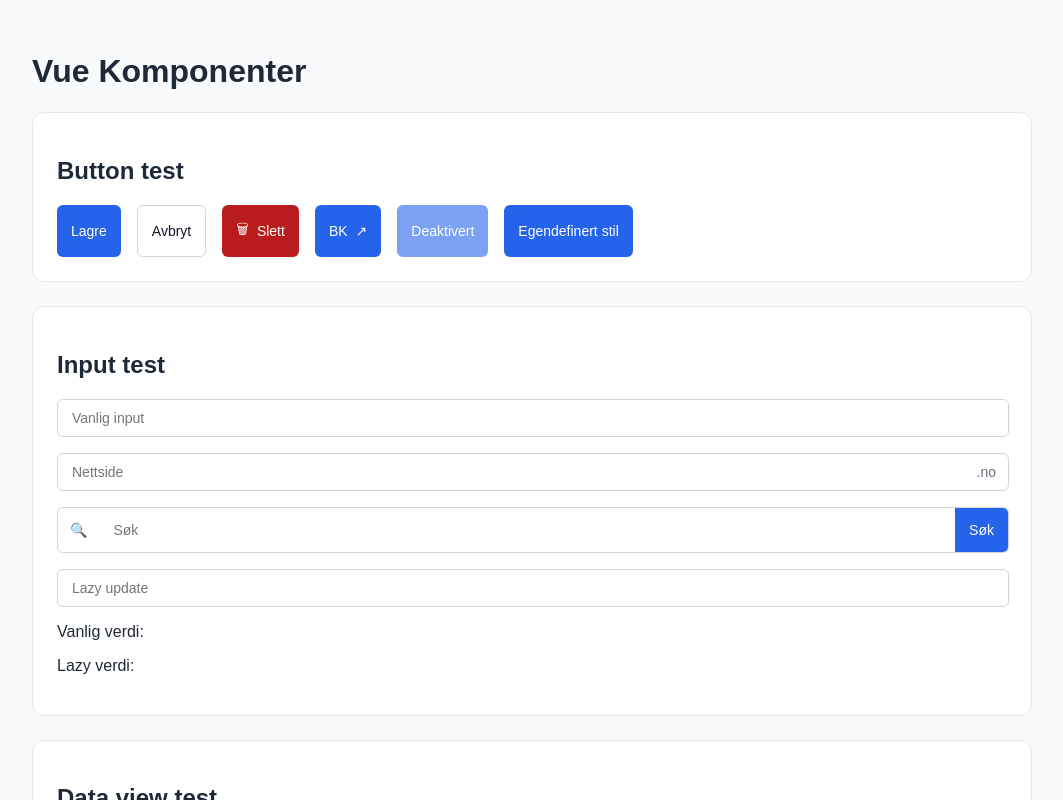
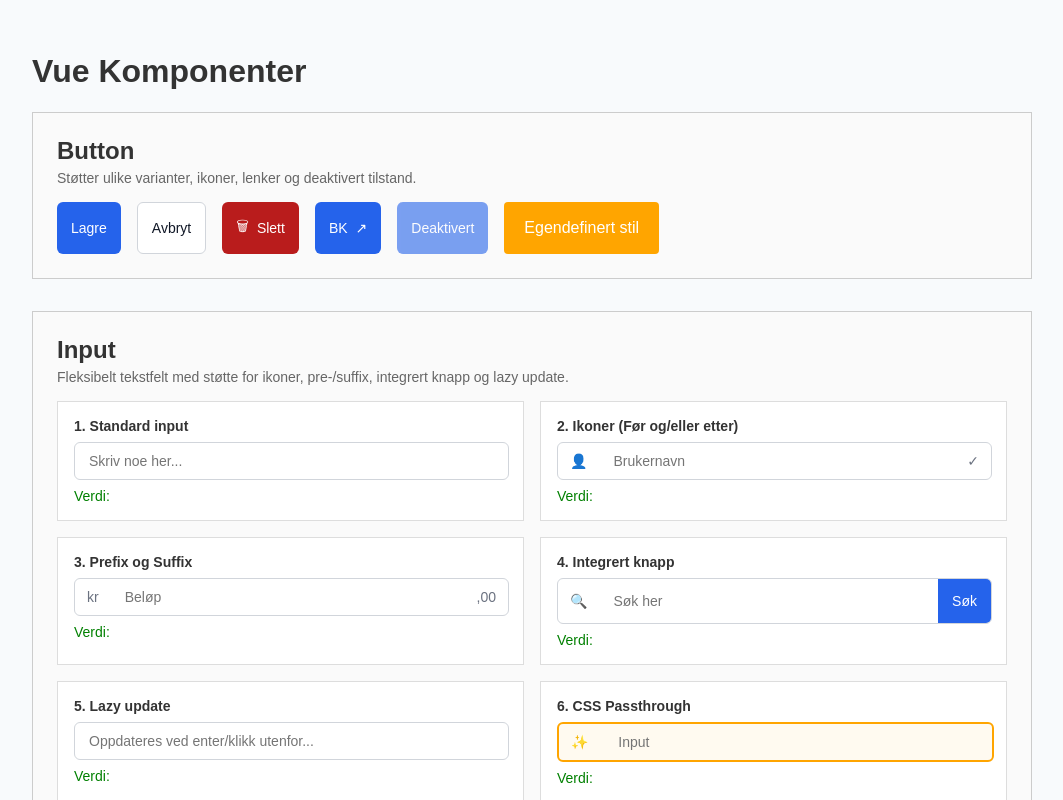
Before and after one commit to sebastianingebrigtsen/Vue-komponenter, a Vue app: page / in a window 1280 px wide. Shown: the top 800 px of the page, without its empty margins (108-1171 px from the left). Built offline with nearby package versions, Linux system fonts and the light colour scheme.

Commit message:
Endret struktur av input komponent visning og stiling av app.vue for bedre UX

```diff
--- a/src/App.vue
+++ b/src/App.vue
@@ -9,11 +9,16 @@ function clickTest() {
   alert('Knappen er trykket på!');
 }
 
-const inputValue = ref('');
+// Uavhengige tilstander for hver av input-testene slik at de fungerer hver for seg
+const basicValue = ref('');
+const iconValue = ref('');
+const prefixSuffixValue = ref('');
+const buttonValue = ref('');
 const lazyValue = ref('');
+const customCssValue = ref('');
 
 function handleSearch() {
-  alert(`Søker etter: ${inputValue.value}`);
+  alert(`Søker etter: ${buttonValue.value}`);
 }
 const items = ref(dummyItems);
 
@@ -28,10 +33,16 @@ function handleDelete(item: { name: string }) {
 
 <template>
   <main>
-    <h1>Vue Komponenter</h1>
-    <!--Knappe komponent-->
+      <h1>Vue Komponenter</h1>
+    <!--
+      Test-seksjon for Knappe-komponenten.
+      Viser frem ulike tilstander og funksjoner som ikoner, lenker og deaktivering.
+    -->
     <section class="demo-section">
-      <h2>Button test</h2>
+      <div class="section-header">
+        <h2>Button</h2>
+        <p>Støtter ulike varianter, ikoner, lenker og deaktivert tilstand.</p>
+      </div>
 
       <div class="button-group">
         <BaseButton label="Lagre" @click="clickTest" />
@@ -39,77 +50,177 @@ function handleDelete(item: { name: string }) {
         <BaseButton label="Slett" variant="danger" iconBefore="🗑" />
         <BaseButton label="BK" href="https://bk.no/tjenestekategorier/teknologi" iconAfter="↗" />
         <BaseButton label="Deaktivert" disabled />
-        <BaseButton label="Egendefinert stil" customClass="big-button" />
+        <BaseButton label="Egendefinert stil" customClass="orange-button" />
       </div>
     </section>
 
-    <!--Input komponent-->
+    <!--
+      Test-seksjon for Input-komponenten.
+      Hver boks representerer et spesifikt krav fra oppgaveteksten og har sin egen v-model.
+    -->
     <section class="demo-section">
-      <h2>Input test</h2>
-
-      <div class="input-group">
-        <BaseInput v-model="inputValue" placeholder="Vanlig input" />
-        <BaseInput v-model="inputValue" placeholder="Nettside" suffix=".no" />
-        <BaseInput v-model="inputValue" placeholder="Søk" iconBefore="🔍" buttonLabel="Søk" @buttonClick="handleSearch" />
-        <BaseInput v-model="lazyValue" placeholder="Lazy update" updateMode="lazy" />
+      <div class="section-header">
+        <h2>Input</h2>
+        <p>Fleksibelt tekstfelt med støtte for ikoner, pre-/suffix, integrert knapp og lazy update.</p>
       </div>
 
-      <p>Vanlig verdi: {{ inputValue }}</p>
-      <p>Lazy verdi: {{ lazyValue }}</p>
+      <div class="input-demo-grid">
+        <div class="input-demo-item">
+          <!-- Her bindes verdien direkte og oppdateres på hvert tastetrykk (eager update ved utelatt updateMode-prop) -->
+          <label>1. Standard input</label>
+          <BaseInput v-model="basicValue" placeholder="Skriv noe her..." />
+          <p class="demo-result">Verdi: <strong>{{ basicValue }}</strong></p>
+        </div>
+
+        <div class="input-demo-item">
+          <label>2. Ikoner (Før og/eller etter)</label>
+          <BaseInput v-model="iconValue" placeholder="Brukernavn" iconBefore="👤" iconAfter="✓" />
+          <p class="demo-result">Verdi: <strong>{{ iconValue }}</strong></p>
+        </div>
+
+        <div class="input-demo-item">
+          <label>3. Prefix og Suffix</label>
+          <BaseInput v-model="prefixSuffixValue" placeholder="Beløp" prefix="kr" suffix=",00" />
+          <p class="demo-result">Verdi: <strong>{{ prefixSuffixValue }}</strong></p>
+        </div>
+
+        <div class="input-demo-item">
+          <label>4. Integrert knapp</label>
+          <BaseInput v-model="buttonValue" placeholder="Søk her" iconBefore="🔍" buttonLabel="Søk" @buttonClick="handleSearch" />
+          <p class="demo-result">Verdi: <strong>{{ buttonValue }}</strong></p>
+        </div>
+
+        <div class="input-demo-item">
+          <!-- Viser hvordan updateMode="lazy" fører til at oppdatering kun skjer når feltet mister fokus eller man trykker enter -->
+          <label>5. Lazy update</label>
+          <BaseInput v-model="lazyValue" placeholder="Oppdateres ved enter/klikk utenfor..." updateMode="lazy" />
+          <p class="demo-result">Verdi: <strong>{{ lazyValue }}</strong></p>
+        </div>
+
+        <div class="input-demo-item">
+          <!-- customClass viser CSS passthrough der en tilpasset stil (definert nederst i fila) brukes på den underliggende inputen -->
+          <label>6. CSS Passthrough</label>
+          <BaseInput v-model="customCssValue" placeholder=" Input" customClass="orange-input" iconBefore="✨" />
+          <p class="demo-result">Verdi: <strong>{{ customCssValue }}</strong></p>
+        </div>
+      </div>
     </section>
 
-    <!--Dataview komponent-->
+    <!--
+      Test-seksjon for DataView-komponenten.
+      Sender inn DummyData, en custom-class for radene, og fanger opp eventuelle redigerings- og slettekall
+    -->
     <section class="demo-section">
-      <h2>Data view test</h2>
+      <div class="section-header">
+        <h2>Data View</h2>
+        <p>Visning av data i grid- eller tabellformat med søk, sortering og valg.</p>
+      </div>
 
       <DataView :items="items" itemClass="custom-item" @edit="handleEdit" @delete="handleDelete" />
     </section>
   </main>
 </template>
 
-<style>
+<style scoped>
 main {
   max-width: 1000px;
   margin: 0 auto;
   padding: 2rem;
   font-family: Arial, sans-serif;
+  color: #333;
 }
 
-.intro {
-  color: #4b5563;
+.page-header {
   margin-bottom: 2rem;
+  border-bottom: 1px solid #ccc;
+  padding-bottom: 1rem;
+}
+
+.page-header h1 {
+  margin: 0 0 0.5rem 0;
+}
+
+.page-description {
+  margin: 0;
+  color: #666;
 }
 
 .demo-section {
-  background: white;
-  border: 1px solid #e5e7eb;
-  border-radius: 12px;
+  border: 1px solid #ccc;
   padding: 1.5rem;
-  margin-bottom: 1.5rem;
+  margin-bottom: 2rem;
+  background: #fafafa;
+}
+
+.section-header {
+  margin-bottom: 1rem;
+}
+
+.section-header h2 {
+  margin: 0 0 5px 0;
+}
+
+.section-header p {
+  margin: 0;
+  color: #666;
+  font-size: 14px;
 }
 
 .button-group {
   display: flex;
   flex-wrap: wrap;
   gap: 1rem;
-  margin-top: 1rem;
 }
 
-.input-group {
+.input-demo-grid {
+  display: grid;
+  grid-template-columns: 1fr 1fr;
+  gap: 1rem;
+}
+
+.input-demo-item {
   display: flex;
   flex-direction: column;
-  gap: 1rem;
-  margin-top: 1rem;
+  gap: 0.5rem;
+  background: #fff;
+  padding: 1rem;
+  border: 1px solid #ddd;
 }
 
-.big-button {
-  background-color: chocolate;
-  font-size: 18px;
-  padding: 12px 22px;
-  border-radius: 10px;
+.input-demo-item label {
+  font-weight: bold;
+  font-size: 14px;
+  color: #333;
+}
+
+.demo-result {
+  margin: 0;
+  font-size: 14px;
+  color: green;
+}
+
+.orange-input {
+  border: 2px solid orange;
+  background-color: #fffaf0;
+  color: #b76c00;
+}
+
+.orange-button {
+  background-color: orange;
+  color: white;
+  font-size: 16px;
+  padding: 10px 20px;
+  border-radius: 4px;
+  border: none;
+  cursor: pointer;
+}
+
+.orange-button:hover {
+  background-color: darkorange;
 }
 
 .custom-item {
-  border: 2px solid #e2d7c4;
+  border: 4px solid orange;
+  background-color: #fff8f0;
 }
 </style>
```
